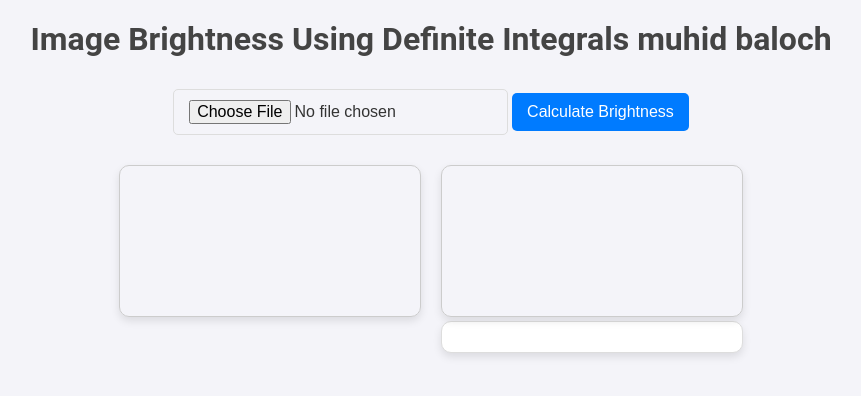
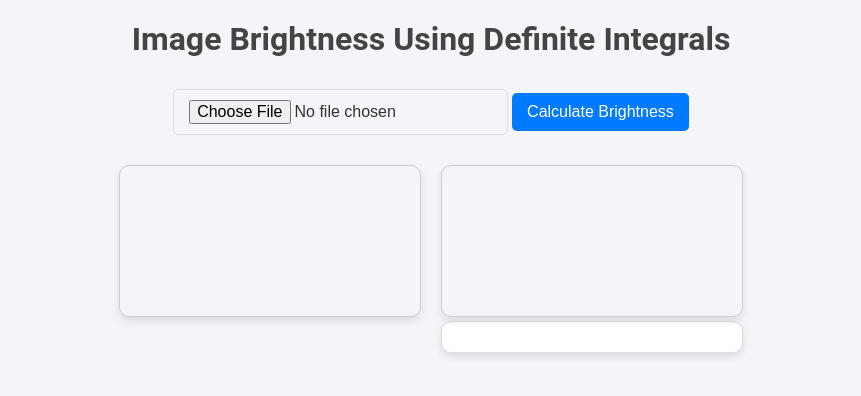
Before and after one commit to alimohsin05/BrightnessCalculator, a plain HTML site: page index.html in a window 1280 px wide. Shown: the whole page, without its empty margins (209-1070 px from the left). Drawn offline with Linux system fonts and the light colour scheme.

Commit message:
Update index.html

```diff
--- a/index.html
+++ b/index.html
@@ -95,7 +95,7 @@
 
 <body>
 
-    <h1>Image Brightness Using Definite Integrals muhid baloch</h1>
+    <h1>Image Brightness Using Definite Integrals</h1>
 
     <input type="file" id="imageUpload" accept="image/*">
     <button onclick="calculateBrightness()">Calculate Brightness</button>
```
